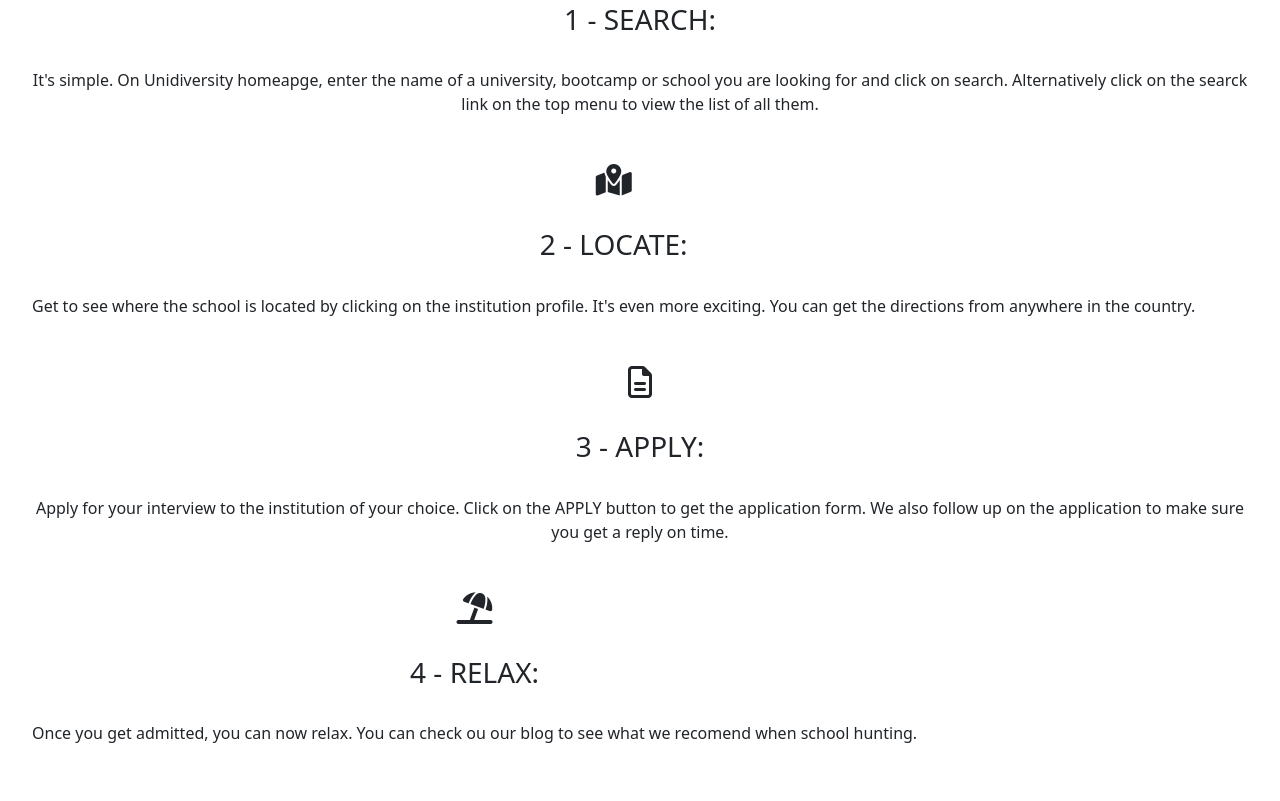
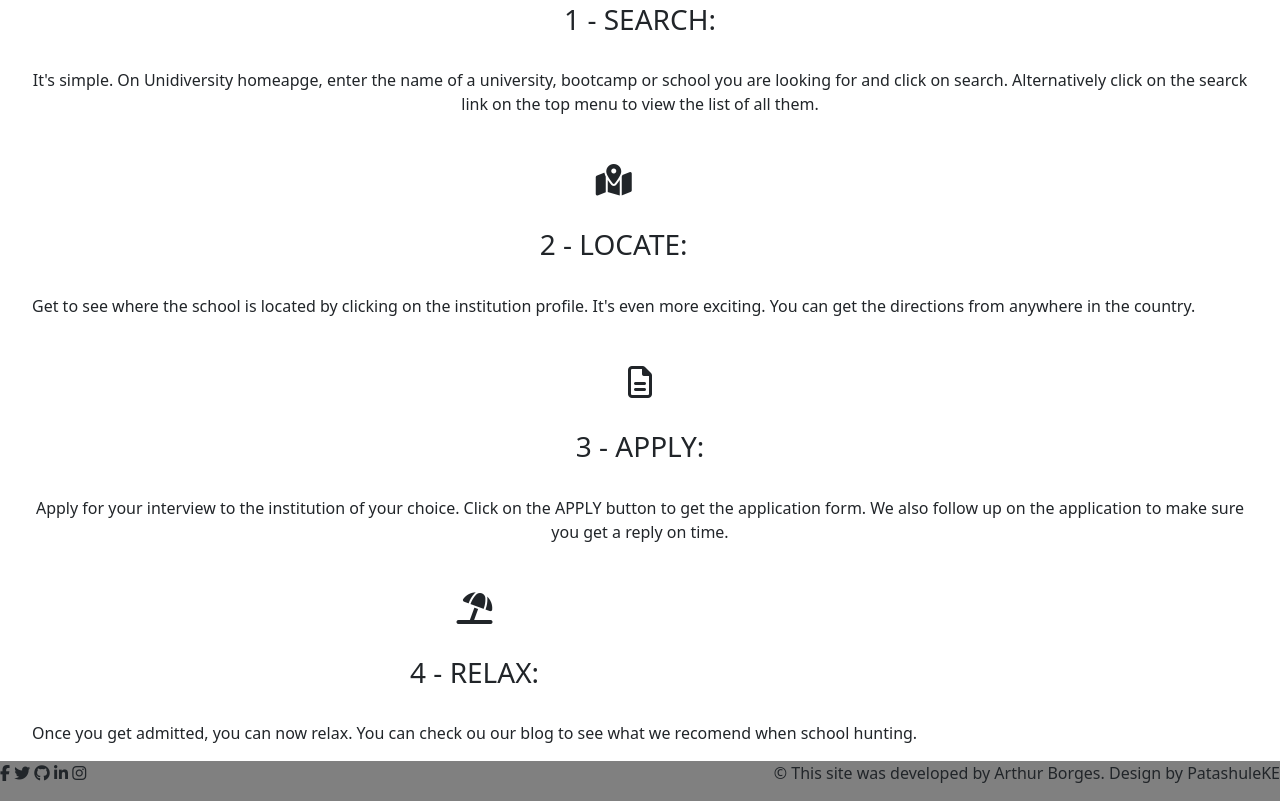
Before and after one commit to arthurborgesdev/unidiversity, a website: page index.html in a window 1280 px wide. Shown: the part 612-1413 px from the top of the page. Before the commit the page ends 1373 px from the top, so only its background shows below. Drawn offline with nearby package versions, Linux system fonts and the light colour scheme.

Commit message:
Add html structure for the footer, incons and acknowledgements

```diff
--- a/index.css
+++ b/index.css
@@ -57,3 +57,11 @@
   padding: 0 2rem;
   text-align: center;
 }
+
+.black-bar {
+  background-color: #000;
+}
+
+.gray-bar {
+  background-color: gray;
+}
--- a/index.html
+++ b/index.html
@@ -76,7 +76,28 @@
           </p>
         </div>
       </div>
+      <footer>
+        <section class="black-bar">
+          <div>
 
+          </div>
+          <div>
+
+          </div>
+        </section>
+        <section class="d-flex my-auto justify-content-between gray-bar">
+          <div class="social-icons">
+            <i class="fab fa-facebook-f"></i>
+            <i class="fab fa-twitter"></i>
+            <i class="fab fa-github"></i>
+            <i class="fab fa-linkedin-in"></i>
+            <i class="fab fa-instagram"></i>
+          </div>
+          <div class="acknowledgements">
+            <p>© This site was developed by Arthur Borges. Design by PatashuleKE</p>
+          </div>
+        </section>
+      </footer>
     </section>
   </main>
 
```
